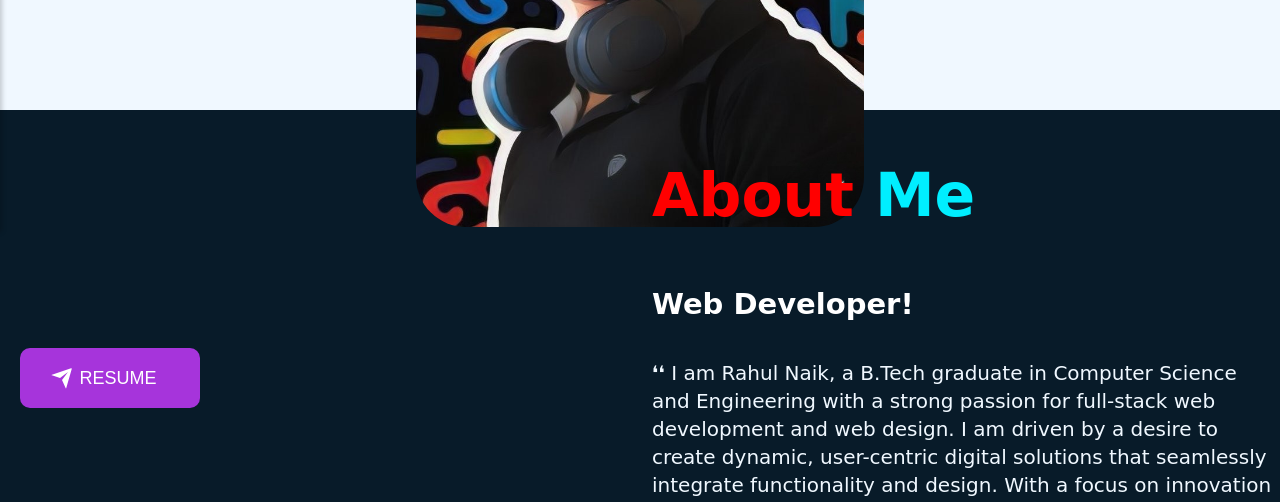
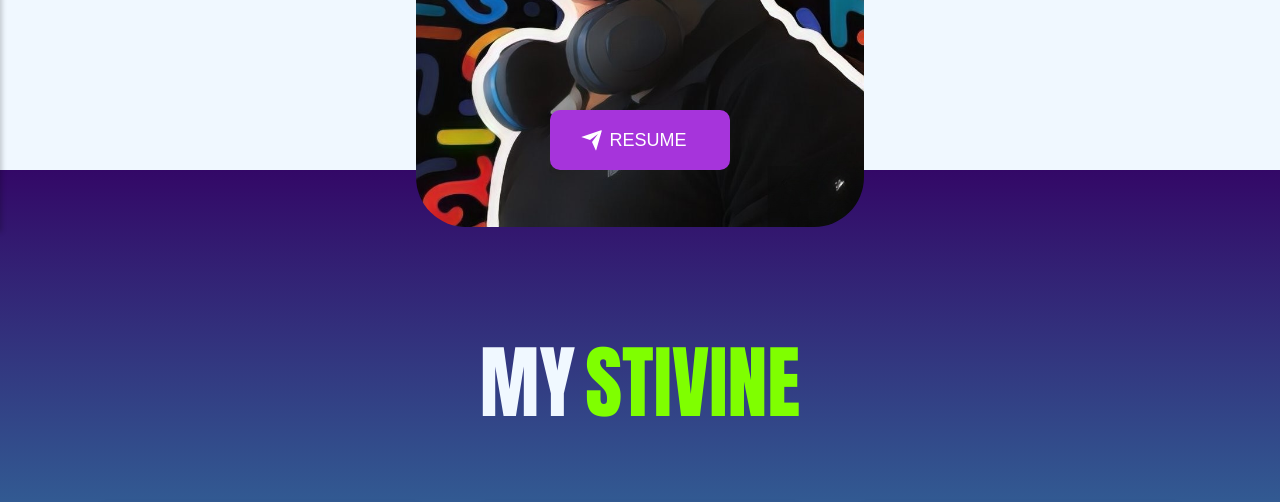
Before and after one commit to RAHULNAIK4117/my-portfolio-, a plain HTML site: page index.html in a window 1280 px wide. Shown: the part 690-1192 px from the top of the page. Drawn offline with nearby package versions, Linux system fonts and the light colour scheme; a web font is replaced by a local one.

Commit message:
Add images, update resume, and enhance index.html and styles

```diff
--- a/index.html
+++ b/index.html
@@ -98,7 +98,9 @@
     <h1><span class="text"></span></h1>
   </div>
   <div class="herosectionimage">
-    <img src="../images/1000184618.png" alt="myprofile">
+
+    <img src="../images/me.png" alt="myprofile">
+
 
   </div>
 </div>
@@ -120,9 +122,12 @@
 
 
  <!-- ********************* Part about me ********************* -->
- <section class="about" id="about">
-  <div class="about-img">
-<button class="unique-button">
+
+
+<!-- my service  -->
+ <section style="display: flex; justify-content: center; align-items: center;">
+  <a  id="aboutresume" download>
+  <button type="button" class="unique-button">
     <div class="svg-wrap">
       <svg
         xmlns="http://www.w3.org/2000/svg"
@@ -139,21 +144,12 @@
     </div>
     <span>RESUME</span>
   </button>
-
-  </div>
-  <div class="about-text">
-    <h2><span class="aboutvty" id="about">About</span> <span>Me</span></h2>
-    <h4>Web Developer!</h4>
-    <p>❛❛ I am Rahul Naik, a B.Tech graduate in Computer Science and Engineering with a strong passion for full-stack web development and web design. I am driven by a desire to create dynamic, user-centric digital solutions that seamlessly integrate functionality and design. With a focus on innovation and precision, I aim to deliver high-quality web experiences while continually advancing my technical expertise in the ever-evolving field of web technologies. ❞
-    </p>
-  </div>
+</a>
  </section>
-
-<!-- my service  -->
 
 <section class="services" id="myservice">
   <div class="container">
-    <h1 class="sub-title">My <span>Services</span></h1>
+    <h1 class="headingservice">My<span id="headingservice1">stivine</span> </h1>
     <div class="services-list">
       <div>
         <i class='bx bx-code' style='color:#00eeff'></i>
--- a/script.js
+++ b/script.js
@@ -13,7 +13,7 @@ toggleButton.addEventListener('click', () => {
 
 // im an developer and introduction secton
 var typed = new Typed(".text", {
-  strings: ["Web Developer", "designer", "Computer Programmer"],
+  strings: ["UI/UX Designer","Web Developer","Programmer","Photographer","Video Editor",],
   typeSpeed: 100,
   backSpeed: 100, // Corrected from 'backspeed' to 'backSpeed'
   backDelay: 1000,
@@ -59,3 +59,12 @@ const BTN1 = document.getElementById('BTN1');
       DIV10.style.opacity = 0;
       DIV10.style.pointerEvents = 'none'; // Disable interactions when form is closed
     });
+
+
+    // resume file download
+    document.querySelector(".unique-button").addEventListener("click", function () {
+      const link = document.createElement("a");
+      link.href = "rahultechresume.pdf";
+      link.download = "rahultechresume.pdf";
+      link.click();
+    });
--- a/style.css
+++ b/style.css
@@ -1,7 +1,9 @@
 
 @import url('https://fonts.googleapis.com/css2?family=Anton+SC&family=Bebas+Neue&family=Black+Ops+One&family=Bokor&family=Cinzel:wght@400..900&family=Concert+One&family=Creepster&family=Domine:wght@400..700&family=Eater&family=Ga+Maamli&family=Homemade+Apple&family=Josefin+Sans:ital,wght@0,100..700;1,100..700&family=Lilita+One&family=Macondo&family=Rowdies:wght@300;400;700&family=Rubik+Mono+One&display=swap');
+@import url('https://fonts.googleapis.com/css2?family=Anton&family=Lato:ital,wght@0,100;0,300;0,400;0,700;0,900;1,100;1,300;1,400;1,700;1,900&family=Oswald:wght@200..700&family=Outfit:wght@100..900&display=swap');
 
 
+@import url('https://fonts.googleapis.com/css2?family=Anton&family=Lato:ital,wght@0,100;0,300;0,400;0,700;0,900;1,100;1,300;1,400;1,700;1,900&family=Luckiest+Guy&family=Oswald:wght@200..700&family=Outfit:wght@100..900&display=swap');
 @import url('https://fonts.googleapis.com/css2?family=Anton+SC&family=Bebas+Neue&family=Black+Ops+One&family=Cinzel:wght@400..900&family=Concert+One&family=Creepster&family=Eater&family=Ga+Maamli&family=Homemade+Apple&family=Lilita+One&family=Macondo&family=Rowdies:wght@300;400;700&family=Rubik+Mono+One&display=swap');
 @import url('https://fonts.googleapis.com/css2?family=Anton+SC&family=Bebas+Neue&family=Black+Ops+One&family=Creepster&family=Ga+Maamli&family=Homemade+Apple&family=Lilita+One&family=Macondo&family=Rowdies:wght@300;400;700&family=Rubik+Mono+One&display=swap');
 @import url('https://fonts.googleapis.com/css2?family=Anton+SC&family=Bebas+Neue&family=Creepster&family=Lilita+One&family=Rowdies:wght@300;400;700&display=swap');
@@ -446,70 +448,42 @@ body{
 }
 
  /* about me more details */
-.about {
-  display: grid;
-  grid-template-columns: repeat(2, 1fr);
-  align-items: center;
-  gap: 1.5rem;
-  background: #081b29;
-  font-family: "Macondo", cursive;
-  font-weight: 400;
+
+ #aboutresume{
+  text-decoration: none;
+ }
+
+/* my service section */
+#myservice .headingservice{
+  text-align: center;
+  text-transform: uppercase;
+  font-family: "Anton", sans-serif;
+  font-weight:500;
+  font-size: 80px;
   font-style: normal;
 
 }
-.about .aboutvty{
-  color: red;
+#myservice #headingservice1{
+  color: chartreuse;
+  margin-left: 10px;
+}
+@media screen and (max-width: 601px) {
+  #myservice{
+    background: #081b29;
 }
 
 
-@media screen and (max-width: 600px) {
-  .about .about-text span {
-    font-size: 40px;
 
-  }
 }
-
-
-.about-img img {
-  padding-bottom: -14%;
-  max-width: 630px;
-  height: auto;
-  width: 53%;
-  border-radius: 8px;
-}
-.about-text h2 {
-  font-size: 60px;
-}
-.about-text h2 span {
-  color: #0ef;
-}
-.about-text h4 {
-  font-size: 29px;
-  font-weight: 600;
-  color: #fff;
-  line-height: 1.7;
-  margin: 15px 0 30px;
-}
-.about-text p {
+#myservice {
   color: aliceblue;
   font-size: 20px;
   line-height: 1.4;
   margin-bottom: 4rem;
-}
-.unique-button{
-  position: absolute;
-  left: 20px;
-}
-/* my service section */
-
-#myservice{
-  color: aliceblue;
-  font-size: 20px;
-  line-height: 1.4;
-  margin-bottom: 4rem;
-  background: #081b29;
+  background-image: linear-gradient(to top, #30cfd0 0%, #330867 100%);
 }
 .sub-title {
+  margin-top: 80px;
   text-align: center;
   font-size: 60px;
   padding-bottom: 70px;
@@ -522,7 +496,7 @@ body{
 }
 .services-list {
   display: grid;
-  grid-template-columns: repeat(auto-fit, minmax(259px, 1fr));
+  grid-template-columns: repeat(auto-fit, minmax(300px, 1fr));
   grid-gap: 40px;
   margin-top: 50px;
 }
@@ -604,13 +578,15 @@ body{
 }
 .heading1 {
   text-align: center;
-  text-decoration: underline;
+
   text-underline-offset: 10px;
   text-decoration-thickness: 5px;
   margin-bottom: 50px;
-  font-family: "Eater", serif;
-  font-weight: 400;
+  font-size: 30px;
   font-style: normal;
+  font-family: "Lato", sans-serif;
+  font-weight: 900;
+  font-style: italic;
 }
 
 /* .radial-bars{
```
Also changed, not shown: backgroundstrivine.jpg (added), images/backgroundstrivine.jpg (added), images/me.png (renamed from images/1000184618.png), 1 other file. Lines whose indentation alone changed are shown as unchanged.
